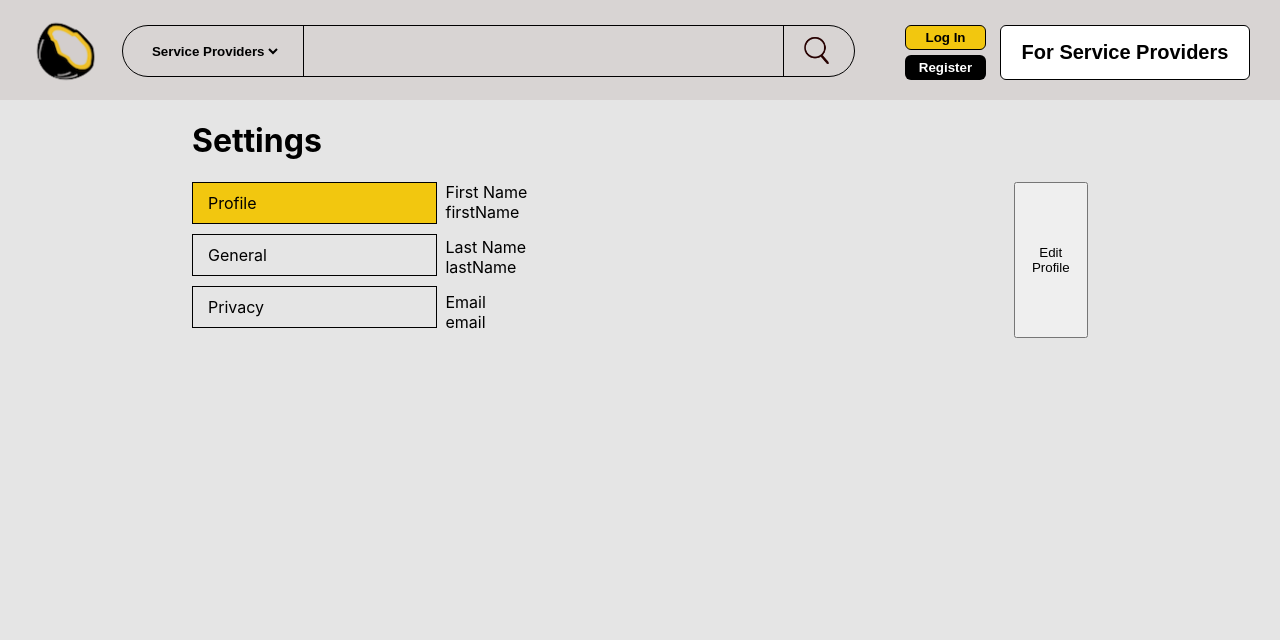
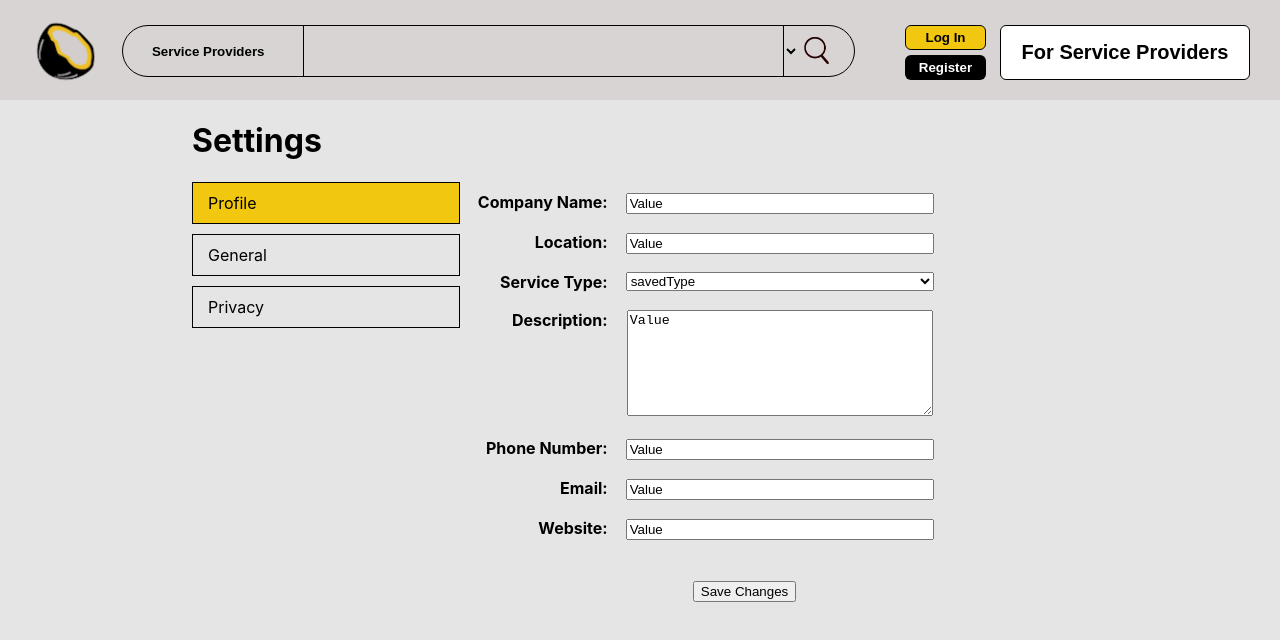
Before and after one commit to manuelquezada23/coconet-final-project, a React (Create React App) app: page /settings-profile in a window 1280 px wide. Shown: the top 640 px of the page. Built offline with nearby package versions, Linux system fonts and the light colour scheme.

Commit message:
profileSettings page

```diff
--- a/src/App.css
+++ b/src/App.css
@@ -907,21 +907,30 @@ th {
 .SettingsContent {
   display: flex;
   flex-direction: column;
-  height: 150px;
+  height: 350px;
   justify-content: space-between;
   width: 70%;
 }
 
-.ChangeProfileInfoForm{
-  padding-left: 20px;
+input[type=text] {
+  width: 300px;
+}
+
+.settignsCategoryPromt {
+  text-align: right;
+  vertical-align: top;
+}
+
+.serviceTypeInputBox {
   display: flex;
-  flex-direction: column;
-  height: 300px;
-  justify-content: space-between;
+}
+
+select {
   width: 100%;
 }
 
-input[type=text] {
+.companyDescriptionInput {
+  height: 100px;
   width: 300px;
 }
 
--- a/src/Main.js
+++ b/src/Main.js
@@ -14,7 +14,6 @@ import SPLogIn from "./components/login.component"
 import SPSignUp from "./components/provider.component"
 import Search from "./Search.js"
 import SettingsProfile from "./SettingsProfile.js"
-// import User from "./User.js"
 import SettingsGeneral from "./SettingsGeneral.js"
 import SettingsPrivacy from "./SettingsPrivacy.js"
 import About from "./About.js"
@@ -43,7 +42,6 @@ const Main = () => {
 
             {/* Settings Pages */}
             <Route exact path='/settings-profile' component={SettingsProfile}></Route>
-            {/* <Route exact path='/settings-profile/user' component={User}></Route> */}
             <Route exact path='/settings-general' component={SettingsGeneral}></Route>
             <Route exact path='/settings-privacy' component={SettingsPrivacy}></Route>
             <Route exact path="/about" component={About}></Route>
--- a/src/SettingsProfile.js
+++ b/src/SettingsProfile.js
@@ -10,7 +10,7 @@ function SettingsProfile() {
         <React.Fragment>
             <NavigationBar />
             <div className="SettingsMain">
-                <h1>Settings</h1>
+                <h1> Settings </h1>
                 <div className="SettingsBody">
                     <div className="SettingsSideBar">
                         <div className="SettingsSideBarContent" style={{backgroundColor: "#F2C70F"}} onClick={() => {sendToPage("/settings-profile")}}>
@@ -24,17 +24,50 @@ function SettingsProfile() {
                         </div>
                     </div>
                     <div className='SettingsContent'>
-                        <div>First Name
-                            <div>firstName</div>
-                        </div>
-                        <div>Last Name
-                            <div>lastName</div>
-                        </div>
-                        <div>Email
-                            <div>email</div>
+                        <form>
+                            <table>
+                                <tr>
+                                    <td className="settignsCategoryPromt"><b> Company Name: </b></td>
+                                    <td><input id="companyName" type="text" name="firstName" value="Value"/></td>
+                                </tr>
+                                <tr>
+                                    <td className="settignsCategoryPromt"><b> Location: </b></td>
+                                    <td><input id="companyLocation" type="text" name="lastName" value="Value"/></td>
+                                </tr>
+                                <tr>
+                                    <td className="settignsCategoryPromt"><b> Service Type: </b></td>
+                                    <td className="serviceTypeInputBox">
+                                        <select className="serviceTypeDropdown" id="serviceTypeDropdown">
+                                            <option value="currentlySelected" selected> savedType </option>
+                                            <option value="design"> Design </option>
+                                            <option value="construction"> Construction </option>
+                                            <option value="qualification"> Qualification </option>
+                                            <option value="maintenance"> Maintenance </option>
+                                            <option value="installation"> Installation </option>
+                                        </select></td>
+                                </tr>
+                                <tr>
+                                    <td className="settignsCategoryPromt"><b> Description: </b></td>
+                                    <td><textarea className="companyDescriptionInput" id="companyDescription" type="text" name="descri[tion" value="Value"/></td>
+                                </tr>
+                                <tr>
+                                    <td className="settignsCategoryPromt"><b> Phone Number: </b></td>
+                                    <td><input id="companyPhoneNumber" type="text" name="confirmPassword" value="Value"/></td>
+                                </tr>
+                                <tr>
+                                    <td className="settignsCategoryPromt"><b> Email: </b></td>
+                                    <td><input id="companyEmail" type="text" name="confirmPassword" value="Value"/></td>
+                                </tr>
+                                <tr>
+                                    <td className="settignsCategoryPromt"><b> Website: </b></td>
+                                    <td><input id="companyWebsite" type="text" name="confirmPassword" value="Value"/></td>
+                                </tr>
+                            </table>
+                        </form>
+                        <div className="saveChangesButton">
+                            <button id="editrProfile">Save Changes</button>
                         </div>
                     </div>
-                    <button id="editrProfile" onClick={() => {sendToPage("/settings-profile/user")}}>Edit Profile</button>
                 </div>
             </div>
         </React.Fragment>
```
Also changed, not shown: 1 other file (tests, documents, lock files or other folders).
